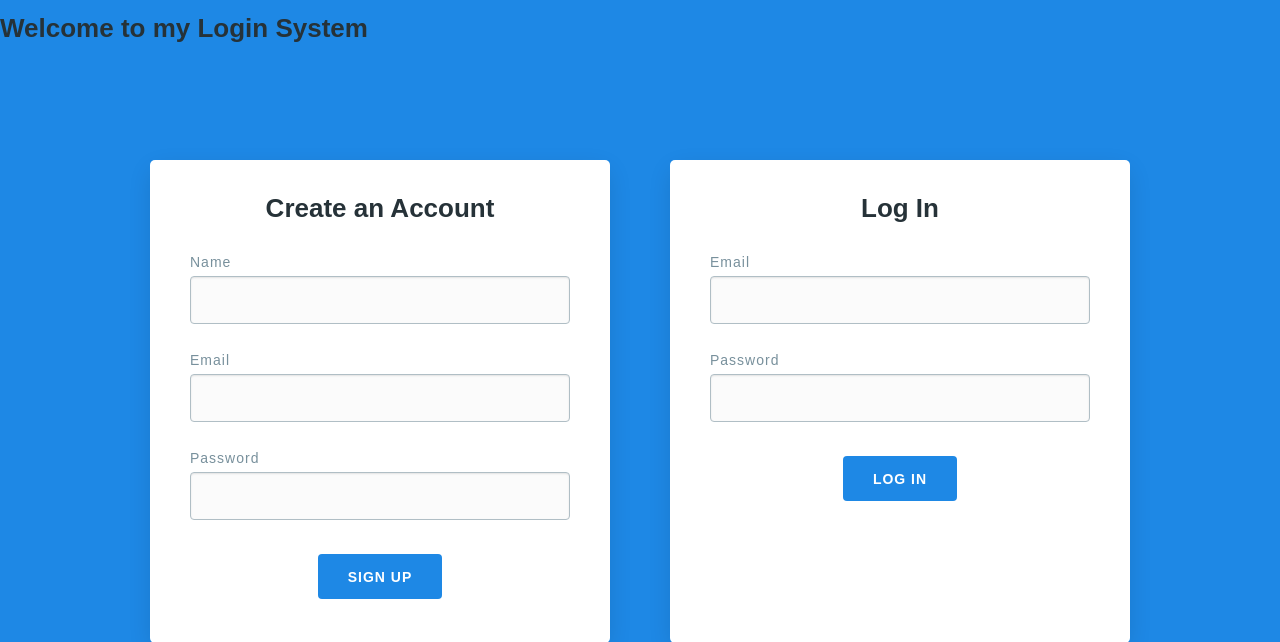
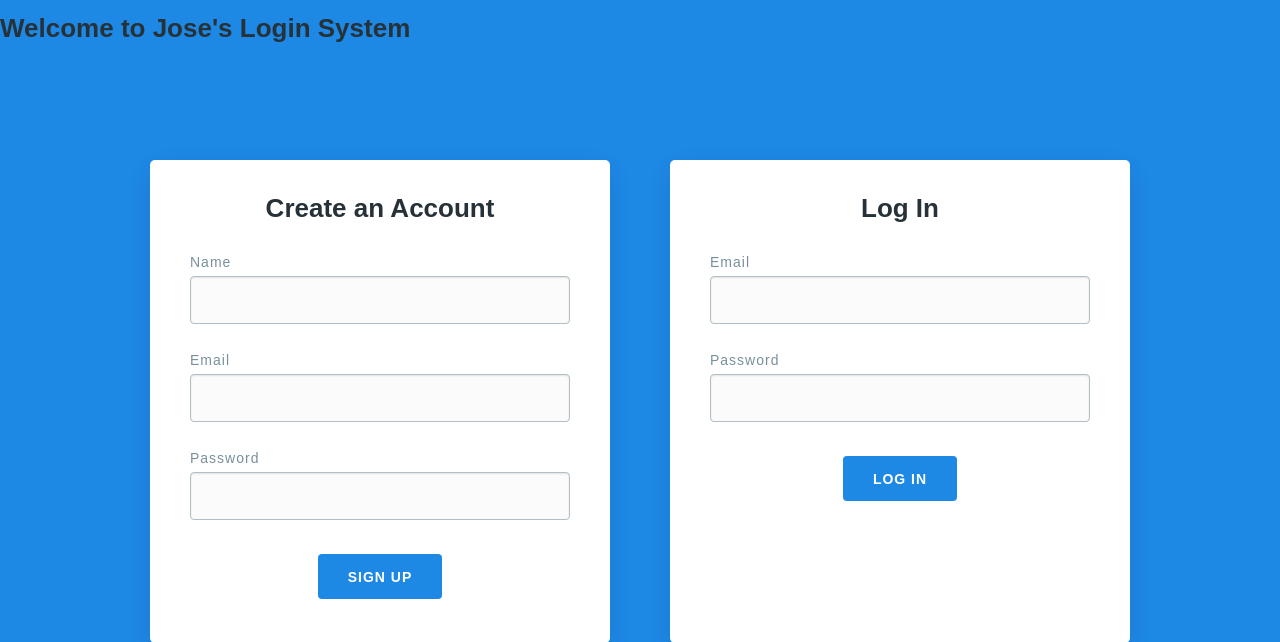
Before and after one commit to jdquerales/UserLoginSystem, a Flask app: page / in a window 1280 px wide. Shown: the top 642 px of the page. Run offline with Flask 2, Linux system fonts and the light colour scheme; some libraries are stand-ins or nearby versions.

Commit message:
Send title in home.html

```diff
--- a/templates/home.html
+++ b/templates/home.html
@@ -2,7 +2,7 @@
 
 {% block content %}
 
-<h1>Welcome to my Login System</h1>
+<h1>Welcome to Jose's Login System</h1>
 
   <div class="card-wrapper">
 
```
